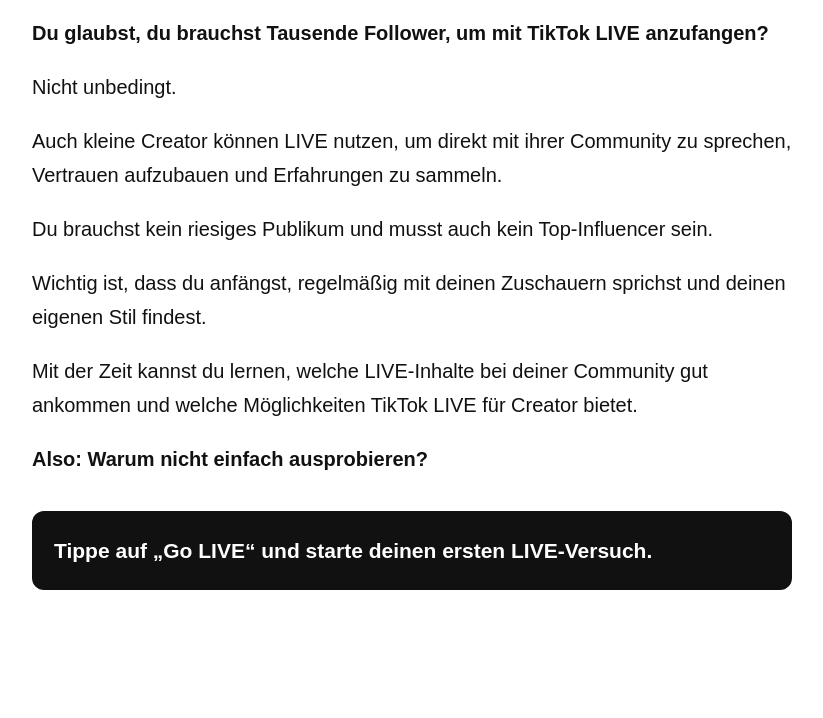
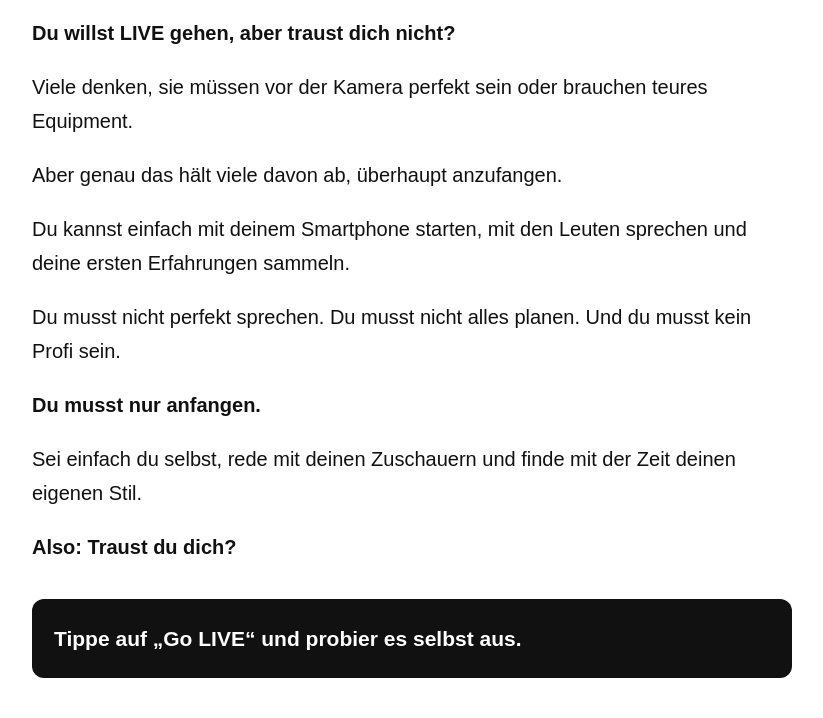
Before and after one commit to abouzaid-15/german, a plain HTML site: page index.html in a window 1280 px wide. Shown: the part 118-836 px from the top of the page, without its empty margins (228-1051 px from the left). Before the commit the page ends 800 px from the top, so only its background shows below. Drawn offline with Linux system fonts and the light colour scheme.

Commit message:
Revise content to motivate creators for TikTok LIVE
Updated the title and several paragraphs to encourage small creators to go live on TikTok.

```diff
--- a/index.html
+++ b/index.html
@@ -4,11 +4,11 @@
   <meta charset="UTF-8">
   <meta name="viewport" content="width=device-width, initial-scale=1.0">
 
-  <title>TikTok LIVE für kleine Creator</title>
+  <title>Trau dich LIVE zu gehen</title>
 
   <meta
     name="description"
-    content="Du brauchst nicht Tausende Follower, um mit TikTok LIVE anzufangen. Starte klein, sammle Erfahrung und probiere LIVE selbst aus."
+    content="Du musst nicht perfekt sein, um LIVE zu gehen. Fang einfach mit deinem Smartphone an und sammle deine ersten Erfahrungen."
   >
 
   <style>
@@ -57,46 +57,50 @@
 
   <main class="container">
 
-    <h1>TikTok LIVE für kleine Creator</h1>
+    <h1>Trau dich LIVE zu gehen</h1>
 
     <p class="highlight">
-      Du glaubst, du brauchst Tausende Follower,
-      um mit TikTok LIVE anzufangen?
+      Du willst LIVE gehen, aber traust dich nicht?
     </p>
 
     <p>
-      Nicht unbedingt.
+      Viele denken, sie müssen vor der Kamera perfekt sein
+      oder brauchen teures Equipment.
     </p>
 
     <p>
-      Auch kleine Creator können LIVE nutzen,
-      um direkt mit ihrer Community zu sprechen,
-      Vertrauen aufzubauen und Erfahrungen zu sammeln.
+      Aber genau das hält viele davon ab,
+      überhaupt anzufangen.
     </p>
 
     <p>
-      Du brauchst kein riesiges Publikum
-      und musst auch kein Top-Influencer sein.
+      Du kannst einfach mit deinem Smartphone starten,
+      mit den Leuten sprechen
+      und deine ersten Erfahrungen sammeln.
     </p>
 
     <p>
-      Wichtig ist, dass du anfängst,
-      regelmäßig mit deinen Zuschauern sprichst
-      und deinen eigenen Stil findest.
+      Du musst nicht perfekt sprechen.
+      Du musst nicht alles planen.
+      Und du musst kein Profi sein.
+    </p>
+
+    <p class="highlight">
+      Du musst nur anfangen.
     </p>
 
     <p>
-      Mit der Zeit kannst du lernen,
-      welche LIVE-Inhalte bei deiner Community gut ankommen
-      und welche Möglichkeiten TikTok LIVE für Creator bietet.
+      Sei einfach du selbst,
+      rede mit deinen Zuschauern
+      und finde mit der Zeit deinen eigenen Stil.
     </p>
 
     <p class="highlight">
-      Also: Warum nicht einfach ausprobieren?
+      Also: Traust du dich?
     </p>
 
     <div class="cta">
-      Tippe auf „Go LIVE“ und starte deinen ersten LIVE-Versuch.
+      Tippe auf „Go LIVE“ und probier es selbst aus.
     </div>
 
   </main>
```
